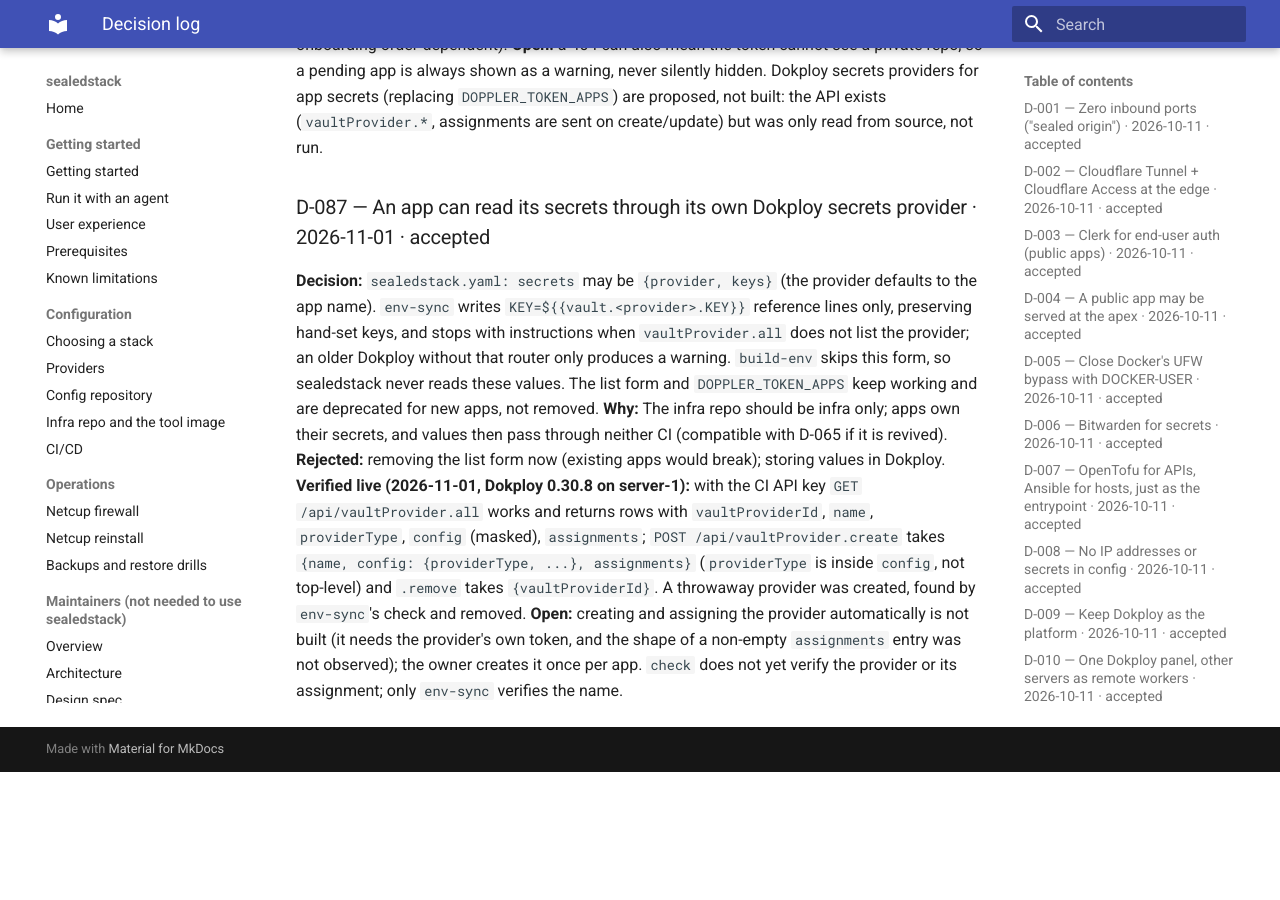
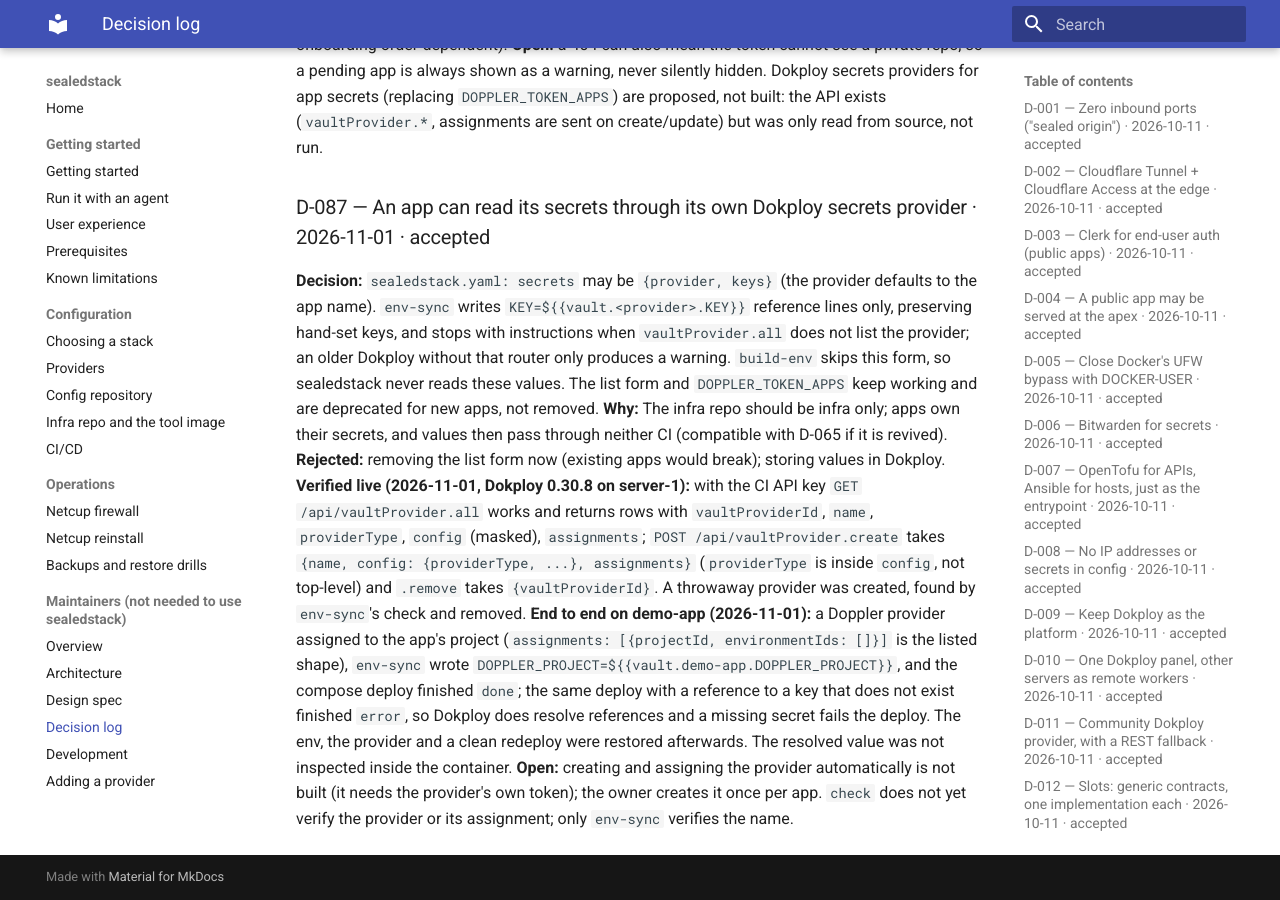
Before and after one commit to gauravnagar19/sealedstack, an MkDocs documentation site: the page built from docs/maintainers/decisions.md, in a window 1280 px wide and 900 px high, scrolled down 28175 px. Built offline with MkDocs 1.6.1 and Material for MkDocs 9.7.7, drawn with Linux system fonts in a browser that asks for light colours; before the commit the page ends 28947 px from its top, so only the background shows below that.

Commit message:
docs: D-087 verified end to end on demo-app
Co-Authored-By: Claude Sonnet 5.5 <noreply@anthropic.com>

```diff
--- a/docs/maintainers/decisions.md
+++ b/docs/maintainers/decisions.md
@@ -412,4 +412,5 @@ Docs-only changes skip `tofu` and the Docker checks; changes outside the paths a
 **Why:** The infra repo should be infra only; apps own their secrets, and values then pass through neither CI (compatible with D-065 if it is revived).
 **Rejected:** removing the list form now (existing apps would break); storing values in Dokploy.
 **Verified live (2026-11-01, Dokploy 0.30.8 on server-1):** with the CI API key `GET /api/vaultProvider.all` works and returns rows with `vaultProviderId`, `name`, `providerType`, `config` (masked), `assignments`; `POST /api/vaultProvider.create` takes `{name, config: {providerType, ...}, assignments}` (`providerType` is inside `config`, not top-level) and `.remove` takes `{vaultProviderId}`. A throwaway provider was created, found by `env-sync`'s check and removed.
-**Open:** creating and assigning the provider automatically is not built (it needs the provider's own token, and the shape of a non-empty `assignments` entry was not observed); the owner creates it once per app. `check` does not yet verify the provider or its assignment; only `env-sync` verifies the name.
+**End to end on demo-app (2026-11-01):** a Doppler provider assigned to the app's project (`assignments: [{projectId, environmentIds: []}]` is the listed shape), `env-sync` wrote `DOPPLER_PROJECT=${{vault.demo-app.DOPPLER_PROJECT}}`, and the compose deploy finished `done`; the same deploy with a reference to a key that does not exist finished `error`, so Dokploy does resolve references and a missing secret fails the deploy. The env, the provider and a clean redeploy were restored afterwards. The resolved value was not inspected inside the container.
+**Open:** creating and assigning the provider automatically is not built (it needs the provider's own token); the owner creates it once per app. `check` does not yet verify the provider or its assignment; only `env-sync` verifies the name.
```
